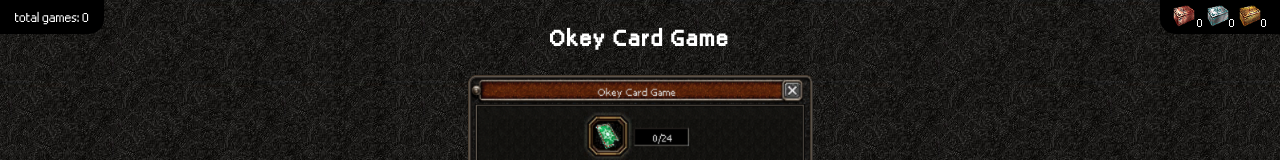
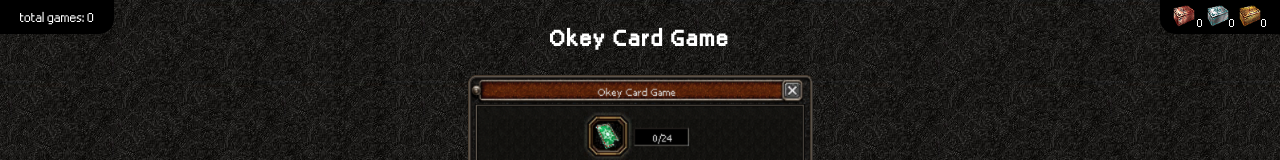
Before and after one commit to Jakbor32/Okey-Card-Game-Clone, a React (Create React App) app: page / in a window 1280 px wide. Shown: the top 160 px of the page. Built offline with nearby package versions, Linux system fonts and the light colour scheme.

Commit message:
"total games" -alignment

```diff
--- a/src/components/YourGames/YourGames.module.css
+++ b/src/components/YourGames/YourGames.module.css
@@ -3,7 +3,7 @@
     top: 0;
     left: 0;
     background-color: black;
-    padding: 10px 15px;
+    padding: 10px 20px;
     font-size: 18px;
     border-bottom-right-radius: 15px;
 }
```
